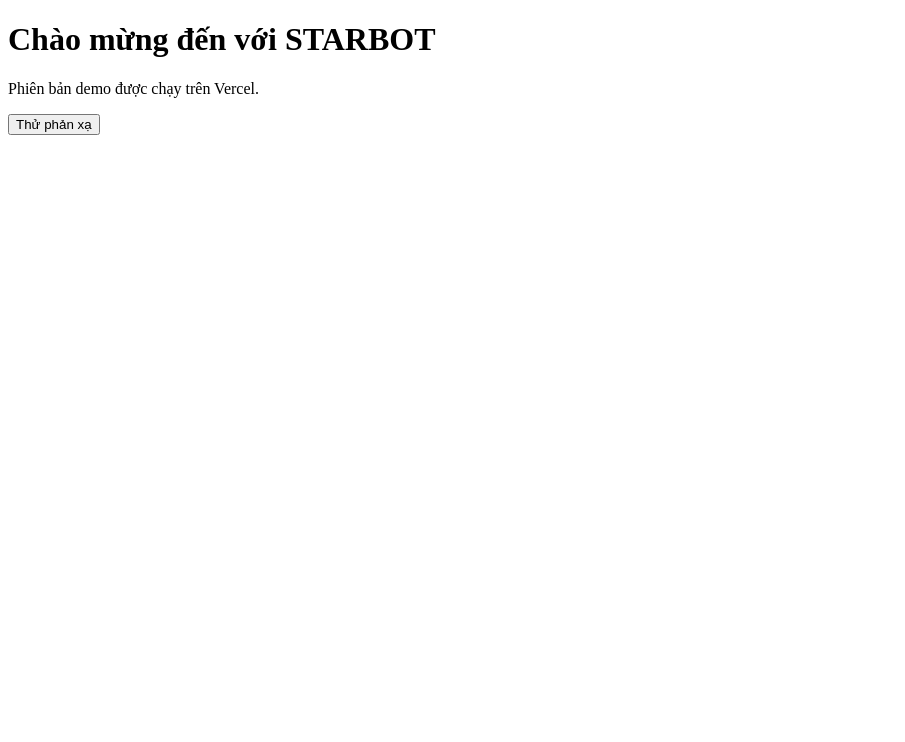
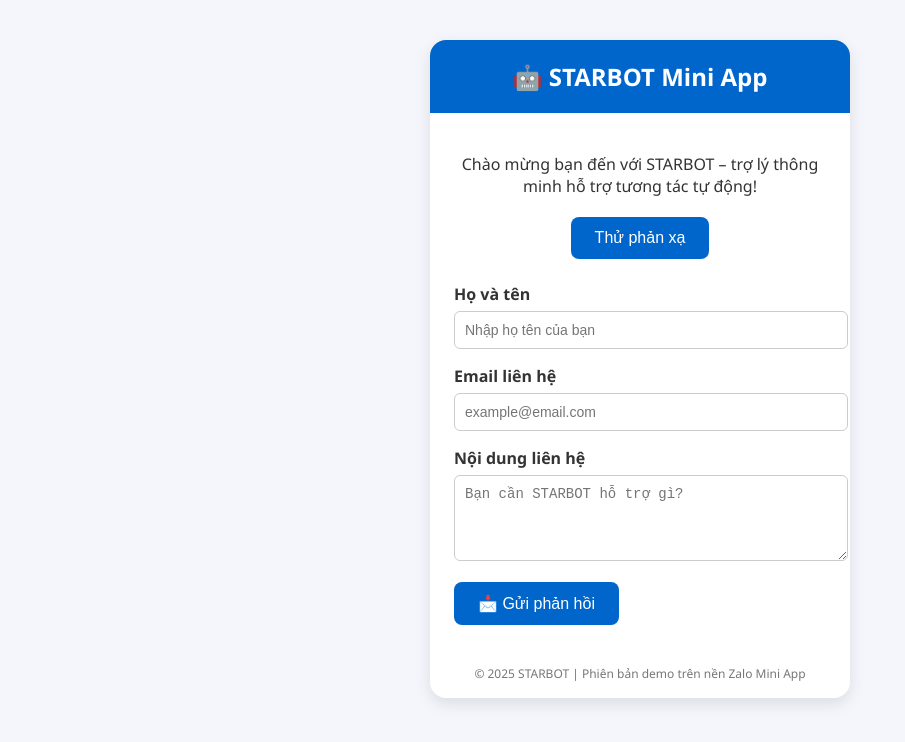
Before and after one commit to Chat-Tom/starbot-v1-1, a plain HTML site: page index.html in a window 1280 px wide. Shown: the whole page, without its empty margins (0-905 px from the left). Drawn offline with Linux system fonts and the light colour scheme.

Commit message:
Update index.html
Signed-off-by: Star Bot  <chat301277@gmail.com>

```diff
--- a/index.html
+++ b/index.html
@@ -1,14 +1,105 @@
 <!DOCTYPE html>
 <html lang="vi">
 <head>
-  <meta charset="UTF-8" />
-  <meta name="viewport" content="width=device-width, initial-scale=1.0" />
+  <meta charset="UTF-8">
+  <meta name="viewport" content="width=device-width, initial-scale=1.0">
   <title>STARBOT Mini App</title>
-  <link rel="stylesheet" href="style.css" />
+  <style>
+    body {
+      font-family: 'Segoe UI', sans-serif;
+      background: #f4f6fb;
+      margin: 0;
+      padding: 0;
+      color: #333;
+    }
+    .wrapper {
+      max-width: 420px;
+      margin: 40px auto;
+      background: white;
+      border-radius: 16px;
+      box-shadow: 0 6px 16px rgba(0,0,0,0.1);
+      overflow: hidden;
+    }
+    header {
+      background: #0066cc;
+      color: white;
+      padding: 20px;
+      text-align: center;
+    }
+    header h1 {
+      margin: 0;
+      font-size: 24px;
+    }
+    .content {
+      padding: 24px;
+      text-align: center;
+    }
+    .content p {
+      margin-bottom: 20px;
+    }
+    button {
+      padding: 12px 24px;
+      background: #0066cc;
+      color: white;
+      border: none;
+      border-radius: 8px;
+      font-size: 16px;
+      cursor: pointer;
+      transition: background 0.3s ease;
+    }
+    button:hover {
+      background: #004999;
+    }
+    form {
+      margin-top: 24px;
+      text-align: left;
+    }
+    label {
+      display: block;
+      margin-bottom: 6px;
+      font-weight: 600;
+    }
+    input, textarea {
+      width: 100%;
+      padding: 10px;
+      margin-bottom: 16px;
+      border-radius: 6px;
+      border: 1px solid #ccc;
+      font-size: 14px;
+    }
+    .footer {
+      padding: 16px;
+      text-align: center;
+      font-size: 12px;
+      color: #777;
+    }
+  </style>
 </head>
 <body>
-  <h1>Chào mừng đến với STARBOT</h1>
-  <p>Phiên bản demo được chạy trên Vercel.</p>
-  <button onclick="alert('ZATRI phản xạ rồi đó!')">Thử phản xạ</button>
+  <div class="wrapper">
+    <header>
+      <h1>🤖 STARBOT Mini App</h1>
+    </header>
+    <div class="content">
+      <p>Chào mừng bạn đến với STARBOT – trợ lý thông minh hỗ trợ tương tác tự động!</p>
+      <button onclick="alert('🤖 ZATRI phản xạ rồi đó!')">Thử phản xạ</button>
+
+      <form action="https://formspree.io/f/xayrvwze" method="POST">
+        <label for="name">Họ và tên</label>
+        <input type="text" id="name" name="name" placeholder="Nhập họ tên của bạn" required>
+
+        <label for="email">Email liên hệ</label>
+        <input type="email" id="email" name="email" placeholder="example@email.com" required>
+
+        <label for="message">Nội dung liên hệ</label>
+        <textarea id="message" name="message" rows="4" placeholder="Bạn cần STARBOT hỗ trợ gì?" required></textarea>
+
+        <button type="submit">📩 Gửi phản hồi</button>
+      </form>
+    </div>
+    <div class="footer">
+      © 2025 STARBOT | Phiên bản demo trên nền Zalo Mini App
+    </div>
+  </div>
 </body>
 </html>
```
